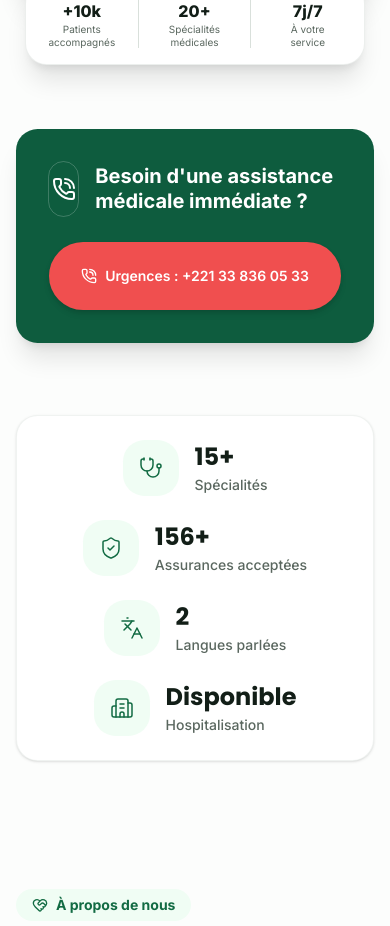
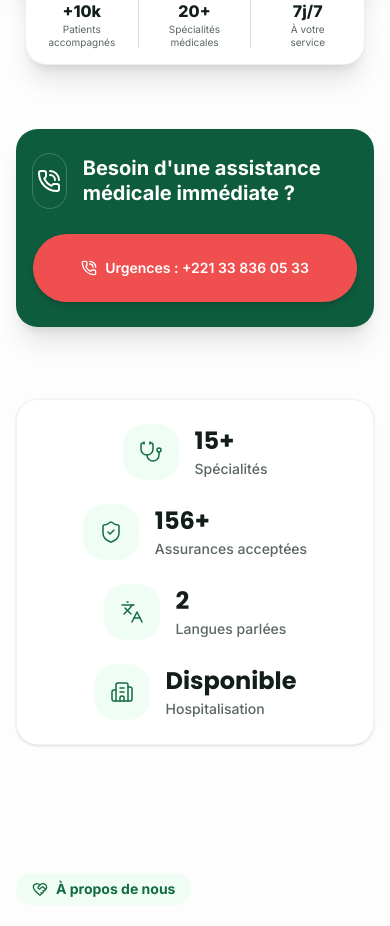
Before and after one commit to mactar27/clinique, a Next.js app: page / in a window 390 px wide. Shown: the part 1260-2186 px from the top of the page. Built offline with nearby package versions, Linux system fonts and the light colour scheme.

Commit message:
fix: enforce strict viewport scaling and reduce padding

```diff
--- a/app/layout.tsx
+++ b/app/layout.tsx
@@ -50,6 +50,7 @@ export const viewport: Viewport = {
   width: "device-width",
   initialScale: 1,
   maximumScale: 1,
+  userScalable: false,
 }
 
 export default function RootLayout({
--- a/components/sections/hero.tsx
+++ b/components/sections/hero.tsx
@@ -138,7 +138,7 @@ export function Hero() {
         </div>
 
         {/* Bottom Banner */}
-        <div className="mt-32 mb-10 w-full rounded-2xl bg-[#0e5c3e] px-8 py-8 shadow-xl">
+        <div className="mt-32 mb-10 w-full rounded-2xl bg-[#0e5c3e] px-4 sm:px-8 py-6 sm:py-8 shadow-xl overflow-hidden">
           <div className="flex flex-col md:flex-row items-center justify-between gap-6">
             <div className="flex items-center gap-4">
               <div className="flex size-14 items-center justify-center rounded-full border border-white/20 text-white">
```
